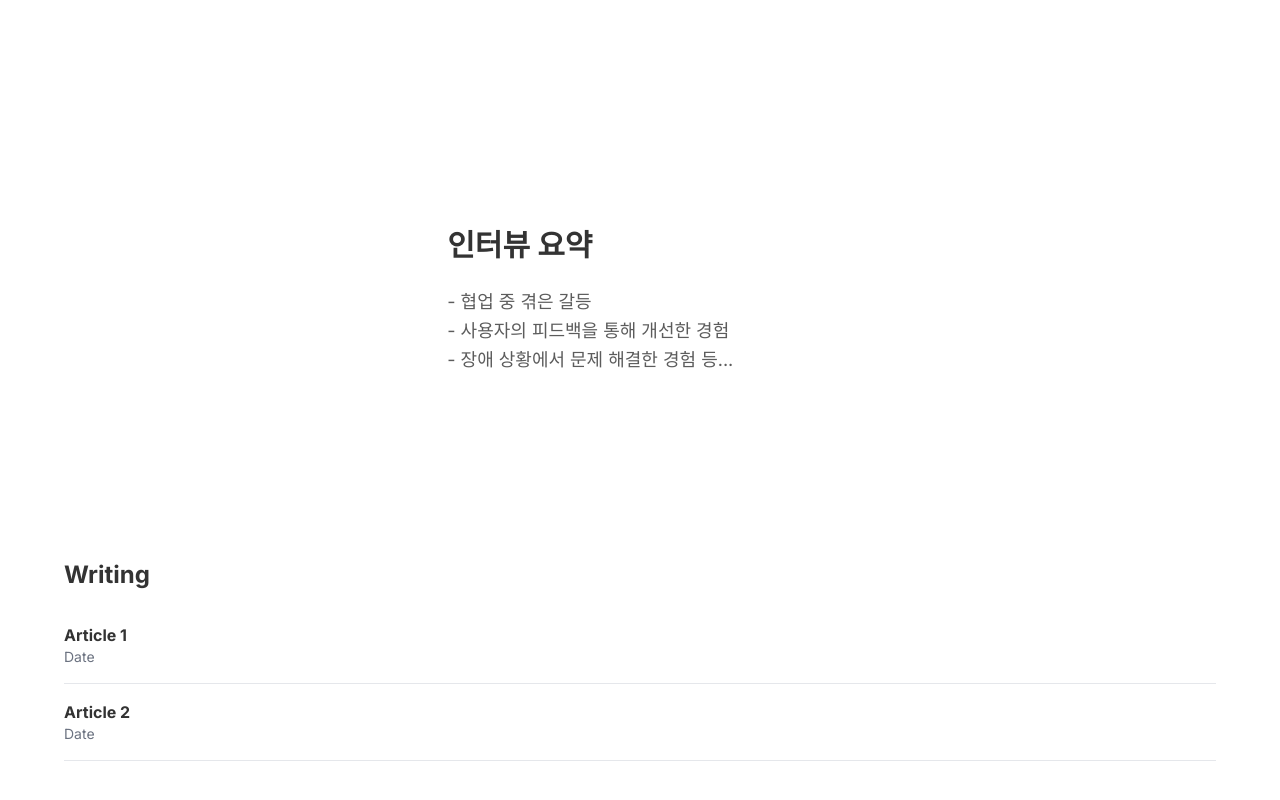
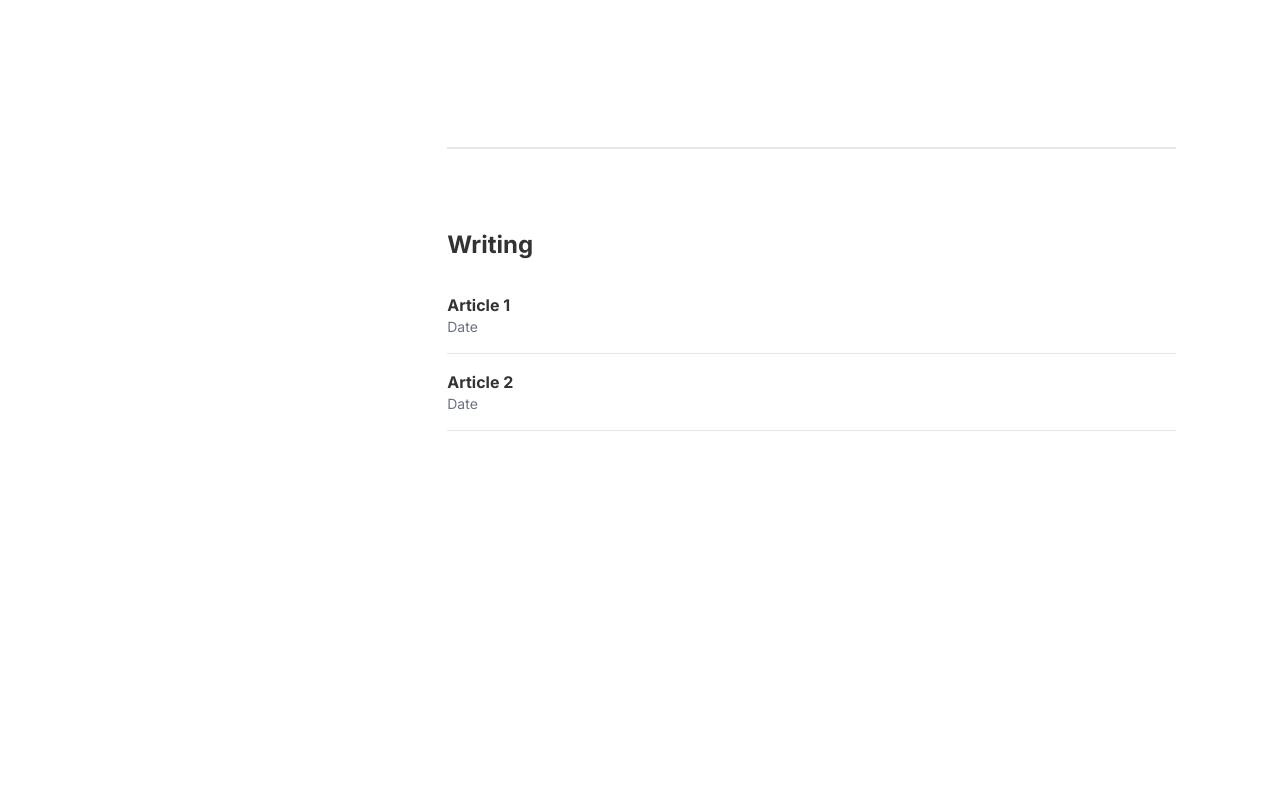
Before and after one commit to jeongminDev/my-portfolio, a Next.js app: page / in a window 1280 px wide. Shown: the part 2970-3770 px from the top of the page. Built offline with nearby package versions, Linux system fonts and the light colour scheme.

Commit message:
[FIX] 모션 중복 효과 제거 및 효과 수정

```diff
--- a/src/app/page.tsx
+++ b/src/app/page.tsx
@@ -4,7 +4,6 @@ import { ReactNode, useState, useEffect } from 'react';
 import { motion } from 'framer-motion';
 import HeroSection from '../components/HeroSection';
 import WorkSection from '../components/WorkSection';
-import WritingSection from '../components/WritingSection';
 import AboutSection from '../components/AboutSection';
 import IntroAnimation from '../components/IntroAnimation';
 
@@ -12,7 +11,7 @@ type MotionSectionProps = {
   children: ReactNode;
 };
 
-const MotionSection = ({ children }: MotionSectionProps) => {
+export const MotionSection = ({ children }: MotionSectionProps) => {
   const sectionVariants = {
     hidden: { opacity: 0, y: 50 },
     visible: {
@@ -29,7 +28,7 @@ const MotionSection = ({ children }: MotionSectionProps) => {
     <motion.div
       initial="hidden"
       whileInView="visible"
-      viewport={{ once: true, amount: 0.3 }}
+      viewport={{ once: false, amount: 0.3 }}
       variants={sectionVariants}
     >
       {children}
@@ -74,9 +73,6 @@ export default function Home() {
               <AboutSection />
             </MotionSection>
             <WorkSection />
-            <MotionSection>
-              <WritingSection />
-            </MotionSection>
           </div>
         </>
       )}
--- a/src/components/WorkSection.tsx
+++ b/src/components/WorkSection.tsx
@@ -1,8 +1,9 @@
 'use client';
 
 import { useEffect, useRef, useState } from 'react';
-import { motion } from 'framer-motion';
 import ProjectCard from './ProjectCard';
+import WritingSection from './WritingSection';
+import { MotionSection } from '@/app/page';
 
 const WorkSection = () => {
   const [activeSection, setActiveSection] = useState<'project' | 'interview'>(
@@ -35,18 +36,6 @@ const WorkSection = () => {
     };
   }, []);
 
-  const sectionVariants = {
-    hidden: { opacity: 0, y: 50 },
-    visible: {
-      opacity: 1,
-      y: 0,
-      transition: {
-        duration: 0.8,
-        ease: 'easeOut' as const,
-      },
-    },
-  };
-
   const handleScrollTo = (id: string) => {
     const target = document.getElementById(id);
     target?.scrollIntoView({ behavior: 'smooth', block: 'start' });
@@ -77,14 +66,9 @@ const WorkSection = () => {
             </button>
           </nav>
         </div>
-        <motion.div
-          initial="hidden"
-          whileInView="visible"
-          viewport={{ once: true, amount: 0.3 }}
-          variants={sectionVariants}
-          className="flex flex-col gap-60 pb-20"
-        >
+        <div className="flex flex-col gap-60 pb-20">
           <div id="project" ref={projectRef} className="pt-10">
+            <MotionSection>
               <ul className="grid grid-cols-1 md:grid-cols-[1fr_1fr] gap-x-[2rem] gap-y-[10rem]">
                 <ProjectCard
                   thumbnail="/projectImage/doodleplay.png"
@@ -137,21 +121,16 @@ const WorkSection = () => {
                   date="2022. 07 ~ 2023. 01"
                 />
               </ul>
+            </MotionSection>
           </div>
           {/* TODO : 개발 기술서 및 간략한 설명이라도 기입 */}
           {/* TODO : 옵저브가 인터뷰 ref가 화면에 보이는 순간 부터 변경하고 있음. 그게 아니라 프로젝트 마지막 항목이 화면에서 안보인 후 인터뷰로 변경 */}
 
           {/* ✅ Interview Section */}
-          <div id="interview" ref={interviewRef} className="pt-20">
-            <h2 className="text-3xl font-bold mb-6">인터뷰 요약</h2>
-            <p className="text-lg text-text-primary/80 leading-relaxed">
-              - 협업 중 겪은 갈등
-              <br />
-              - 사용자의 피드백을 통해 개선한 경험
-              <br />- 장애 상황에서 문제 해결한 경험 등...
-            </p>
+          <div id="interview" ref={interviewRef} className="pt-20 border-t-2">
+            <WritingSection />
           </div>
-        </motion.div>
+        </div>
       </div>
     </section>
   );
--- a/src/components/WritingSection.tsx
+++ b/src/components/WritingSection.tsx
@@ -19,7 +19,8 @@ const WritingSection = () => {
       id="writing"
       className="mb-16"
       initial="hidden"
-      animate="visible"
+      whileInView="visible"
+      viewport={{ once: false, amount: 0.3 }}
       variants={containerVariants}
     >
       <h2 className="text-2xl font-bold mb-8">Writing</h2>
```
Lines whose indentation alone changed are shown as unchanged.
